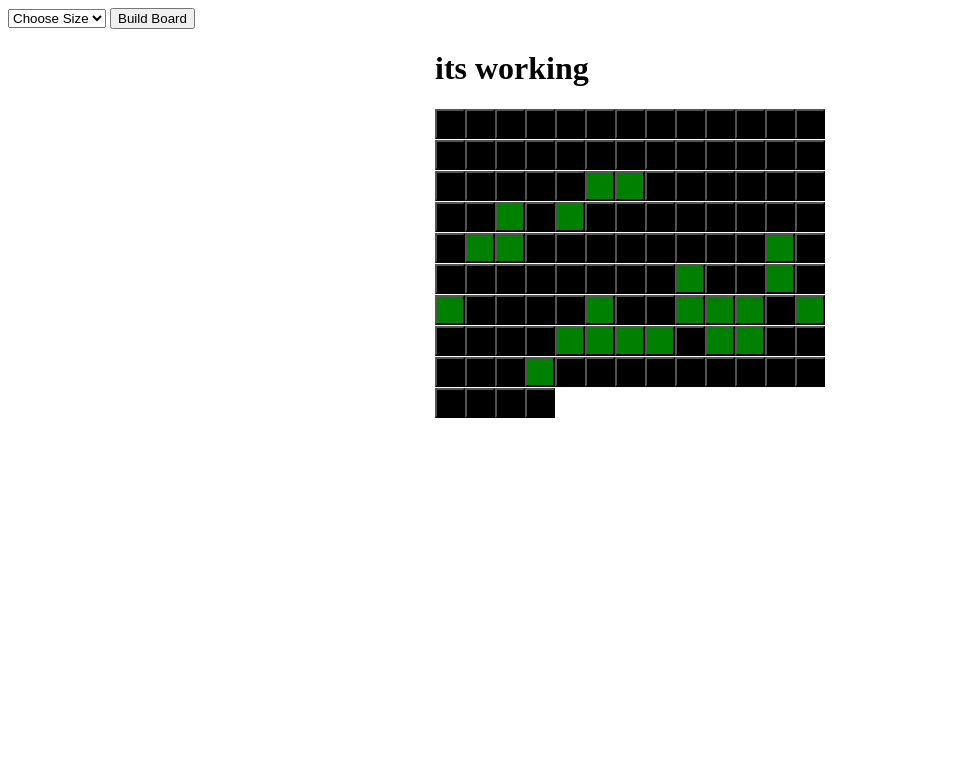
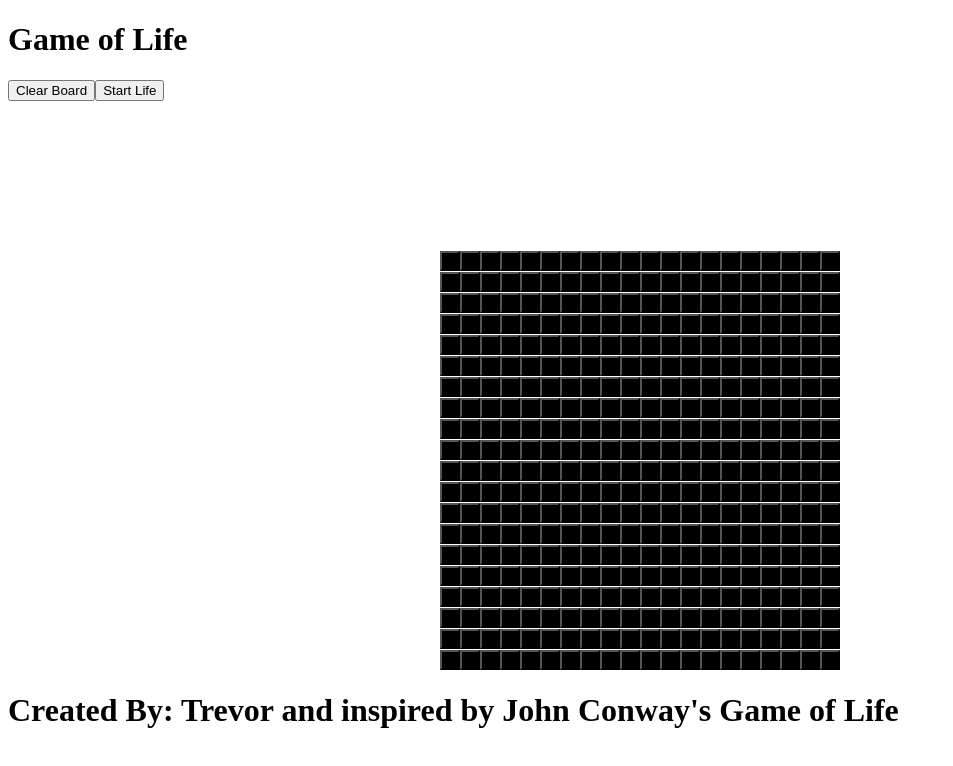
Before and after one commit to TLPcoder/game-of-life, a plain HTML site: page game.html in a window 1280 px wide. Both pictures are taken after a click on the button "Build Board". Shown: the whole page, without its empty margins (0-953 px from the left). Drawn offline with Linux system fonts and the light colour scheme.

Commit message:
user is now able to choose size of table choose what cells are alive or dead and create new boards when they wish

```diff
--- a/app.js
+++ b/app.js
@@ -1,40 +1,36 @@
 'use strict';
 window.onload = function() {
     var board = document.getElementById('board');
-    var something = document.createElement('h1');
-    something.innerHTML = 'its working';
-    board.appendChild(something);
-    console.log(board);
+    var body = document.getElementsByTagName('body')[0];
     class GameOfLife {
-        constructor() {
+        constructor(size) {
             this.board = [];
-            this.width = 12 + 1;
-            this.height = 12 + 1;
+            this.width = Number(size);
+            this.height = Number(size);
         }
         startGame() {
-            this.buildBoard();
             setInterval(() => {
                 this.move();
                 console.log(this.board);
-            }, 300);
+            }, 100);
         }
         buildBoard() {
             this.board = [];
-            for (var j = 0; j < this.height; j++) {
+            for (var j = 0; j <= this.height + 1; j++) {
                 var newRow = [];
-                for (var i = 0; i < this.width; i++) {
-                    if (j === 0 || j === this.height - 1 || i === 0 || i === this.width - 1) {
+                for (var i = 0; i <= this.width + 1; i++) {
+                    if (j === 0 || j === this.height + 1 || i === 0 || i === this.width + 1) {
                         newRow.push(0);
-                    }else{
-                        var cell = {};
+                    } else {
+                        let cell = {};
                         cell.button = document.createElement('button');
-                        if (i % 2 === 0) {
+                        cell.button.addEventListener('mousedown', () => {
                             cell.status = 1;
                             cell.className = 'alive';
-                        } else {
-                            cell.status = 0;
-                            cell.className = 'dead';
-                        }
+                            cell.button.className = cell.className;
+                        });
+                        cell.status = 0;
+                        cell.className = 'dead';
                         cell.button.className = cell.className;
                         board.appendChild(cell.button);
                         newRow.push(cell);
@@ -42,9 +38,27 @@ window.onload = function() {
                 }
                 this.board.push(newRow);
             }
+            this.controls();
+        }
+        controls() {
+            boardStateControls.removeChild(buildBoardButton);
+            boardStateControls.removeChild(boardSize);
+            this.start = document.createElement('button');
+            this.clear = document.createElement('button');
+            this.start.innerHTML = 'Start Life';
+            this.clear.innerHTML = 'Clear Board';
+            this.clear.addEventListener('click', () => {
+                this.clearBoard();
+                newGame = null;
+            });
+            this.start.addEventListener('click', () => {
+                this.startGame();
+            });
+            boardStateControls.appendChild(this.clear);
+            boardStateControls.appendChild(this.start);
         }
         move() {
-            console.log(this.board)
+            console.log(this.board);
             for (var i = 1; i < this.board.length - 1; i++) {
                 for (var k = 1; k < this.board[i].length - 1; k++) {
                     var neighbors = this.checkNeighbors(i, k);
@@ -93,8 +107,37 @@ window.onload = function() {
             }
             return neighbors;
         }
+        clearBoard() {
+            body.removeChild(board);
+            boardStateControls.removeChild(this.clear);
+            boardStateControls.removeChild(this.start);
+            board = document.createElement('div');
+            board.id = 'board';
+            boardStateControls.appendChild(boardSize);
+            boardStateControls.appendChild(buildBoardButton);
+            body.appendChild(board);
+        }
     }
 
-    var newGame = new GameOfLife();
-    newGame.startGame();
+    var newGame = null;
+    var buildBoardButton = document.getElementById('build-board');
+    var boardStateControls = document.getElementById('board-state-controls');
+    var boardSize = document.getElementById('board-size');
+    buildBoardButton.addEventListener('click', () => {
+        newGame = new GameOfLife(boardSize.value);
+        newGame.buildBoard();
+        switch (boardSize.value) {
+            case '20':
+                board.style.marginTop = '150px';
+                board.style.width = "400px";
+                break;
+            case '30':
+                board.style.marginTop = '50px'
+                board.style.width = "600px";
+                break;
+            case '35':
+                board.style.width = "700px";
+                break;
+        }
+    });
 };
--- a/game.html
+++ b/game.html
@@ -7,16 +7,17 @@
         <link rel="stylesheet" href="./style.css">
     </head>
     <body>
-        <div>
+        <div id = 'nav'><h1>Game of Life</h1></div>
+        <div id=board-state-controls>
             <select id='board-size' name="size" id="">
-                <option value="50">Choose Size</option>
-                <option value="50">50x50</option>
-                <option value="100">100x100</option>
-                <option value="150">150x150</option>
-                <option value="200">200x200</option>
+                <option value="20">Choose Size</option>
+                <option value="20">20x20</option>
+                <option value="30">30x30</option>
+                <option value="35">35x35</option>
             </select>
             <input id='build-board' type="button" value='Build Board'>
         </div>
         <div id='board'></div>
+        <div id=footer><h1>Created By: Trevor and inspired by John Conway's Game of Life</h1></div>
     </body>
 </html>
--- a/style.css
+++ b/style.css
@@ -1,14 +1,14 @@
 .alive{
     background-color: green;
+    height:20px;
+    width:20px;
 }
 .dead{
     background-color: black;
-}
-button{
-    height:30px;
-    width:30px;
+    height:20px;
+    width:20px;
 }
 #board{
     margin:auto;
-    width:410px;
+    /*width:800px;*/
 }
```
